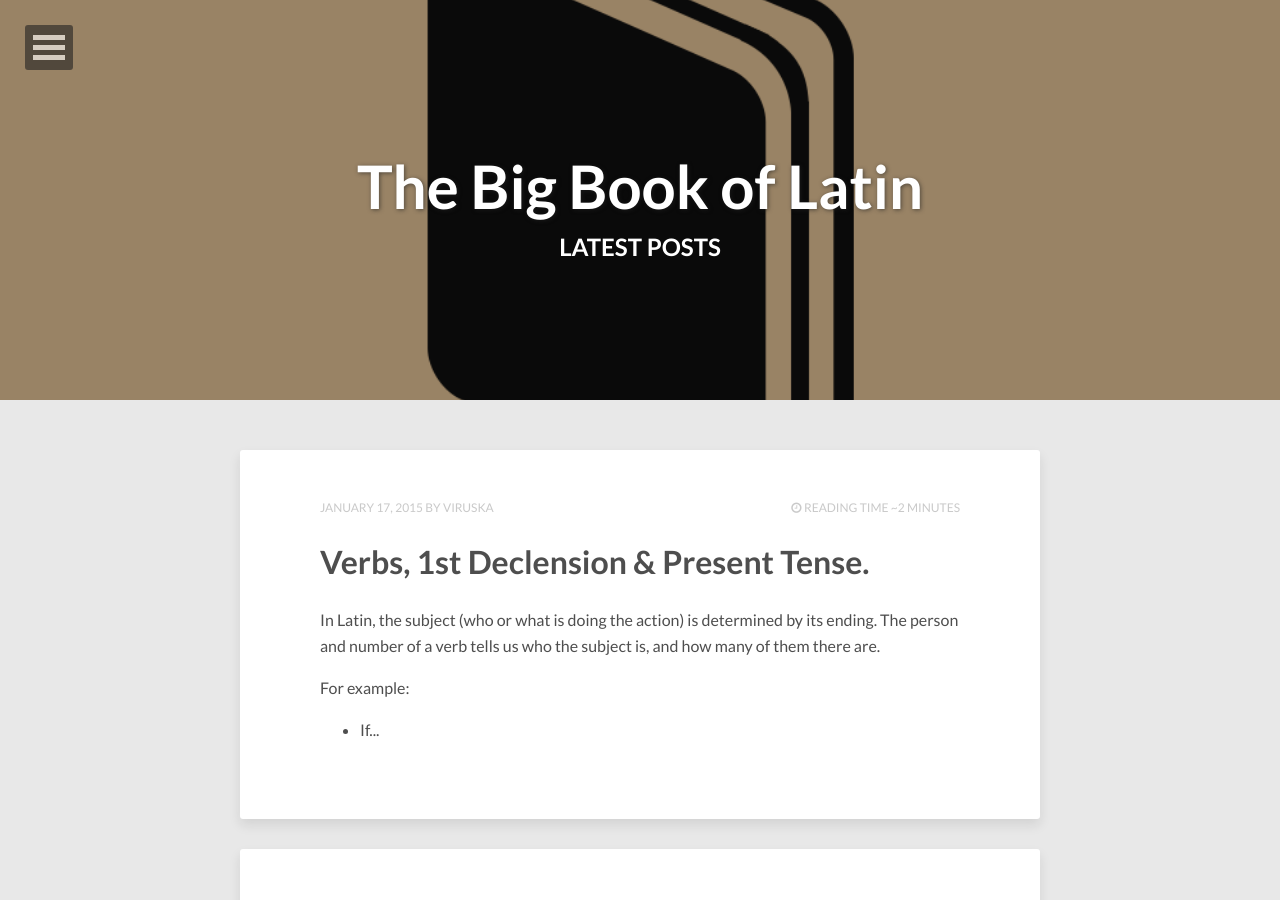
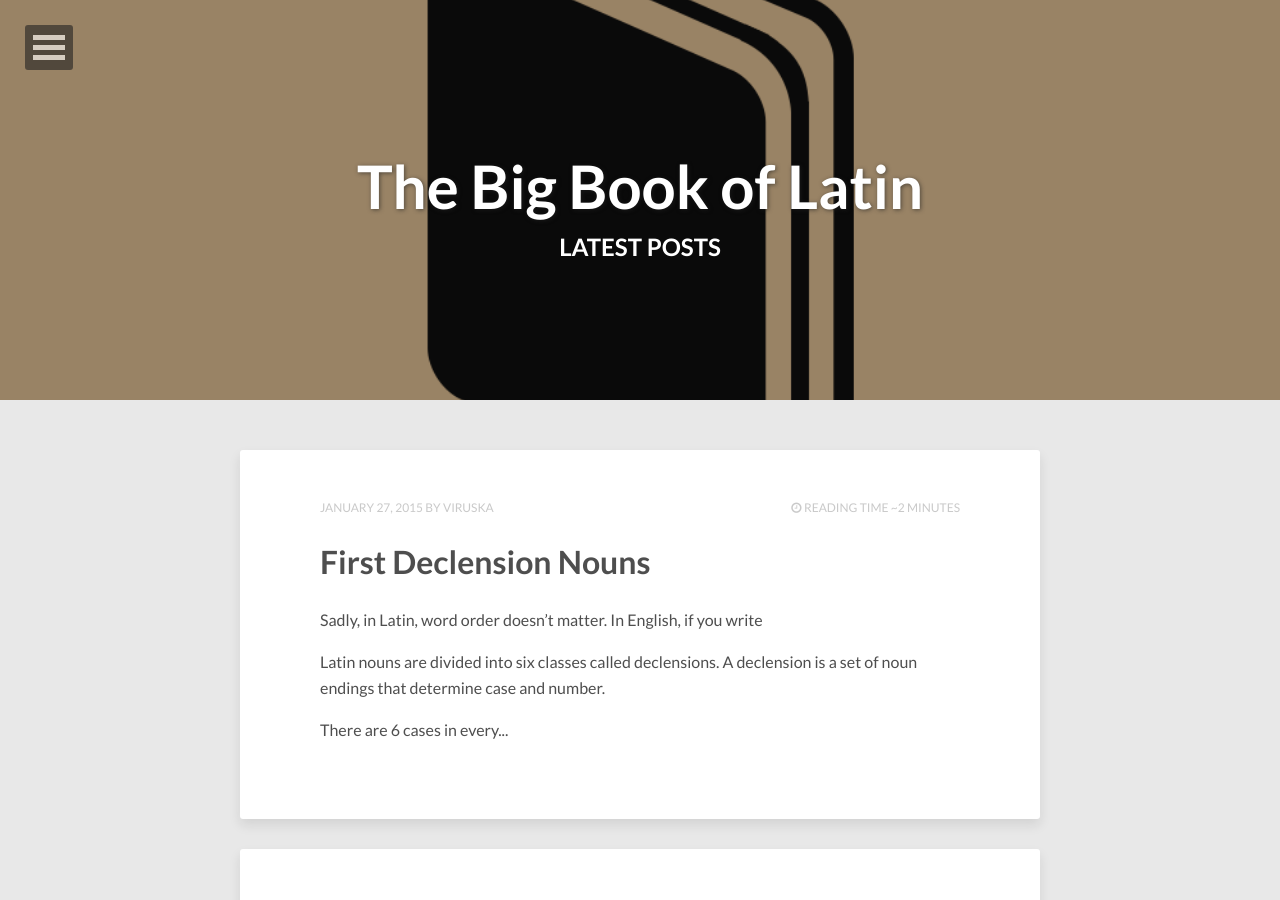
Before and after one commit to MKATGowdy13/chapters, a Jekyll site: the page built from index.html, in a window 1280 px wide and 900 px high. Built offline with Jekyll 4.4.1, drawn with Linux system fonts in a browser that asks for light colours; nearby versions of some CDN libraries; the list of posts is cut into pages by our own code; some of the changed lines change nothing that is shown.

Commit message:
New article, updates

```diff
--- a/_config.yml
+++ b/_config.yml
@@ -23,7 +23,6 @@ owner:
   instagram:
   flickr:
   tumblr:
-  # For Google Authorship https://plus.google.com/authorship
   # google plus id, include the '+', eg +mmistakes
   google_plus:
 
--- /dev/null
+++ b/_posts/2015-01-27-first-declension-nouns.md
@@ -0,0 +1,75 @@
+---
+layout: post
+title: "First Declension Nouns"
+modified:
+description: "Learn First declension nouns with us! It's not that bad. (Yes it is)"
+tags: [Chapter 1]
+image:
+  feature:
+  credit:
+  creditlink:
+comments: true
+share:
+date: 2015-01-27
+---
+Sadly, in Latin, word order doesn't matter. In English, if you write
+
+Latin nouns are divided into six classes called declensions. A declension is a set of noun endings that determine case and number.
+
+There are 6 cases in every declension. Each case is used for a different part of speech:
+ 1. Nominative - nouns.
+ 2. Genitive - possessives.
+ 3. Dative - indirect objects.
+ 4. Accusative - direct objects.
+ 5. Ablative - object of prepositions. It also has many other uses.
+ 6. Vocative - when the noun is being directly addressed.
+
+
+For now, we'll only use the first five.
+
+First Declension nouns usually have a **feminine** gender, but some nouns do have a masculine gender. The masculine gender nouns usually refer to occupations which would typically only have been done by Roman men (unfortunately).
+
+(FYI, Roman men treated women very badly. They abused them to no end and called them "property". This cruelty also lead to the fall of the Roman Empire and the rise of the Roman Democracy. )
+
+The singular endings for the First Declension are:
+ 1. -a (nom.)
+ 2. -ae (gen.)
+ 3. -ae (dat.)
+ 4. -am (acc.)
+ 5. -ā (abl.)
+ The plural endings for the First Declension are:
+
+ 1. -ae (nom.)
+ 2. -ārum (gen.)
+ 3. -is (dat.)
+ 4. -as (acc.)
+ 5. -is (abl.)
+
+##Rules
+
+Each Latin noun has a stem. You find the stem by cutting the ending off of the genitive singular. When you look up a noun, you will have the nominative and genitive singular. It will be up to you to use the genitive singular to find the stem.
+
+
+Example: Poeta, poetae (m) – poet. The stem is poet. I found that out by cutting the -ae off of poetae.
+All endings are added onto that stem.
+Every Latin noun has a gender.
+
+There are 3 important exceptions: agricola, poeta, and nauta, which are all masculine.
+Proper names are nouns, and will decline just like any other word.
+
+
+Case uses: While we will learn many different cases uses throughout the year, here are a few simple ones.
+
+Nominative, subject, does the action. The **poet** loves the woman.
+
+Genitive, possession, possesses the noun it’s next to. **The poet’s** wife is pretty. To translate a possessive into English, either add ‘s in the singular (farmer’s), s’ in the plural (farmers’), or the preposition “of” (of the farmer).
+
+Accusative, direct object, action is done to it. The farmer loves **the woman**.
+
+Ablative, prepositional phrase, certain words like in, from, with, because, and so on are called prepositions and require a noun to complete their meaning. In Latin, that noun will often be ablative. I am in the farmhouse. In is a preposition, thus the word “farmhouse” would have to be ablative in Latin.
+
+##Translation rules
+
+The words “a,” “an,” and “the” (articles) do not exist in Latin. You can always add them. However, since word order matters in English, but not Latin, you will often need to change the word order around to correctly translate a Latin sentence into English.
+
+That's it for now! Please leave comments if you have any questions/suggestions!
--- a/index.html
+++ b/index.html
@@ -1,7 +1,7 @@
 ---
 layout: post-index
 title: Latest Posts
-description: "Latest posts from TBBOL"
+description: "The latest posts from TBBOL"
 tags: [responsive, blog, modern]
 comments: false
 image:
```
